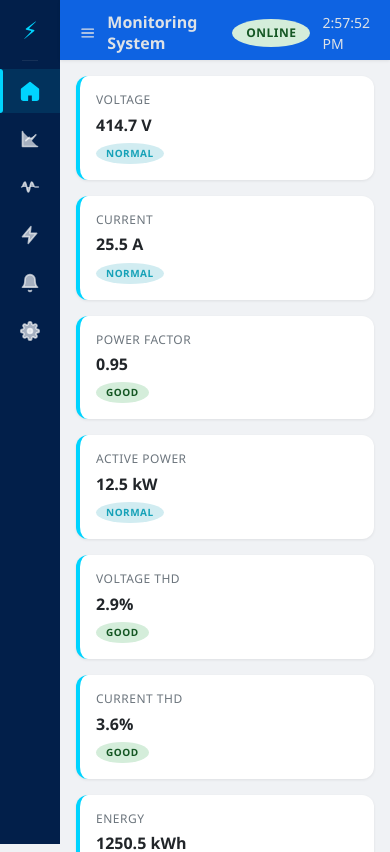
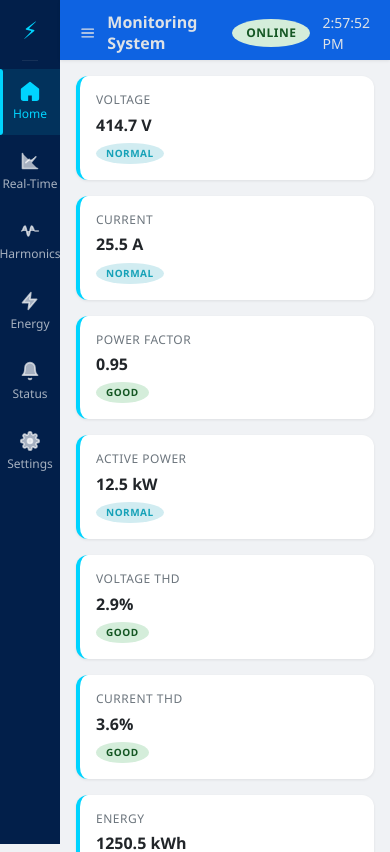
Before and after one commit to Legend-Paul/Harmonics-dashboard, a React (Vite) app: page / in a window 390 px wide. Shown: the top 852 px of the page. Built offline with nearby package versions, Linux system fonts and the light colour scheme.

Commit message:
Add icons lbel in mobile devices

```diff
--- a/src/components/Sidebar/Sidebar.css
+++ b/src/components/Sidebar/Sidebar.css
@@ -16,6 +16,7 @@
 	transition: width var(--transition-base);
 	flex-shrink: 0;
 	z-index: var(--z-dropdown);
+	overflow: hidden;
 }
 
 /* ============================================
@@ -278,14 +279,15 @@
 	}
 
 	.nav-item {
-		justify-content: center;
+		flex-direction: column;
+		justify-content: start;
 		padding: var(--spacing-md) 0;
-		gap: 0;
+		gap: var(--spacing-xs);
 		width: 100%;
 	}
 
 	.nav-label {
-		display: none;
+		display: block;
 	}
 
 	.nav-icon {
```
